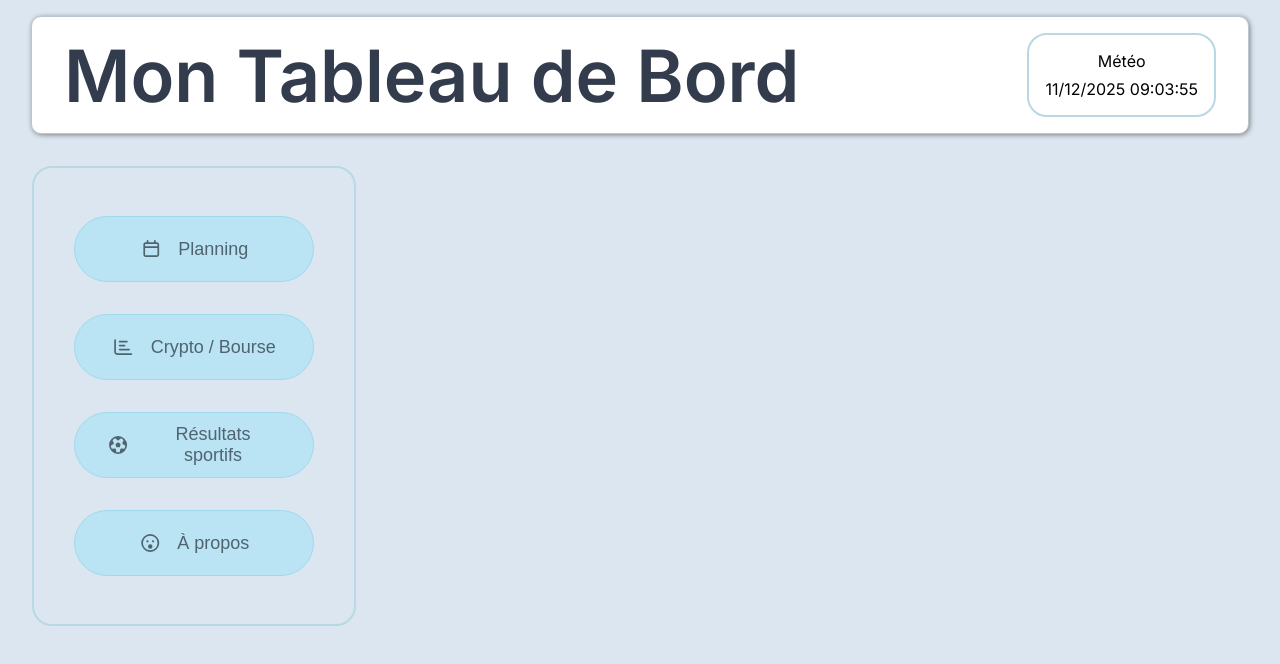
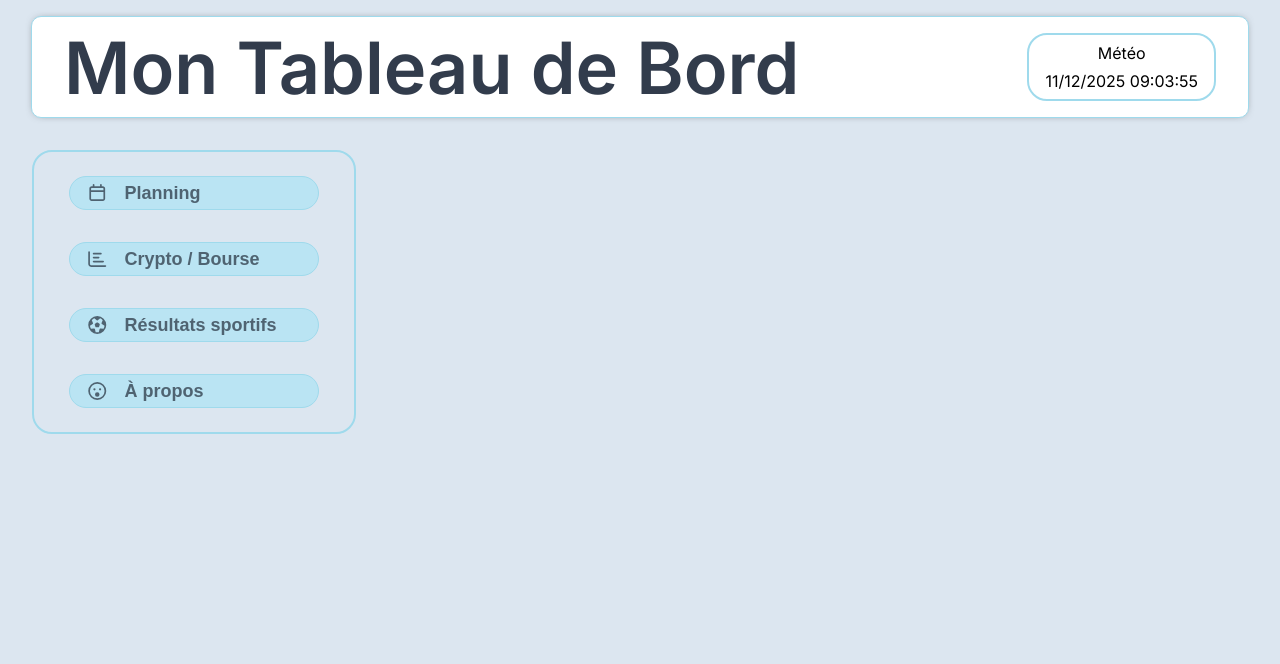
Before and after one commit to ssiimmoonndev/dashboard, a React (Vite) app in the folder DashBoard/: page / in a window 1280 px wide. Shown: the top 664 px of the page. Built offline with nearby package versions, Linux system fonts and the light colour scheme.

Commit message:
Refacto design alignment icons + hover button + reduction padding button + font weight + var

```diff
--- a/DashBoard/src/App.css
+++ b/DashBoard/src/App.css
@@ -1,22 +1,55 @@
 @import url('https://fonts.googleapis.com/css2?family=Inter:wght@400;600;700&display=swap');
+
+:root {
+    /* COLOR */
+    --primary-color: rgb(186, 228, 243);
+    --primary-color-light: rgb(220, 230, 240);
+    --primary-color-dark: rgb(159, 218, 236);
+    --secondary-color:rgb(50, 60, 76);
+    --secondary-color-light:rgb(79, 99, 113);
+    --grey-50: #F6F6F6;
+    --grey-100:#E7E7E7;
+    --grey-200:#D1D1D1;
+    --grey-300:#B0B0B0;
+    --grey-400:#888888;
+    --grey-500:#737373;
+    --grey-600:#5D5D5D;
+    --grey-700:#4F4F4F;
+    --grey-800:#454545;
+    --grey-900:#3D3D3D;
+    --grey-950:#262626;
+
+    /* SPACING */
+    --spacing-xs: 4px;
+    --spacing-sm: 8px;
+    --spacing-md: 16px;
+    --spacing-lg: 24px;
+    --spacing-xl: 32px;
+    --spacing-2xl: 48px;
+
+    /* BORDER RADIUS */
+    --radius-sm: 10px;
+    --radius-md: 20px;
+    --radius-lg: 50px;
+}
 
 body {
     font-family: 'Inter', sans-serif;
-    background-color: rgb(220, 230, 240);
+    background-color: var(--primary-color-light);
     margin: 0;
 }
 
 header {
     width: 95%;
-    border: solid 1px rgb(183, 200, 209);
-    box-shadow: 1px 1px 5px grey;
+    border: solid 1px var(--primary-color-dark);
+    box-shadow: 0px 0px 10px -5px rgba(0,0,0,0.75);
     background-color: white;
     margin-top: 1rem;
     display: flex;
     justify-self: center;
     justify-content: space-between;
     align-items: center;
-    border-radius: 10px;
+    border-radius: var(--radius-sm);
 
     p {
         margin: 0;
@@ -26,17 +59,16 @@ header {
 h1 {
     font-size: 4.5rem;
     font-weight: 600;
-    color: rgb(50, 60, 76);
+    color: var(--secondary-color);
     display: flex;
     align-items: center;
     margin: 0 0 0 2rem;
 }
 .weather-date {
-    /* border: solid 3px rgb(229, 241, 243); */
-    border: solid 2px rgb(184, 217, 227);
-    border-radius: 20px;
+    border: solid 2px var(--primary-color-dark);
+    border-radius: var(--radius-md);
     margin: 1rem 2rem;
-    padding: 1rem 1rem;
+    padding: 0.5rem 1rem;
     display: flex;
     flex-direction: column;
     justify-content: center;
@@ -46,9 +78,9 @@ h1 {
 
 .sidebar {
     margin: 2rem;
-    padding: 3rem 0;
-    border: solid 2px rgb(184, 217, 227);
-    border-radius: 20px;
+    padding: 1.5rem 0;
+    border: solid 2px var(--primary-color-dark);
+    border-radius: var(--radius-md);
     display: flex;
     flex-direction: column;
     align-items: center;
@@ -60,15 +92,20 @@ h1 {
 
 .button-sidebar {
     height: 1rem;
-    width: 75%;
-    border: solid 1px rgb(159, 218, 236);
-    border-radius: 50px;
-    background-color: rgb(186, 228, 243);
-    padding: 2rem;
+    width: 80%;
+    border: solid 1px var(--primary-color-dark);
+    border-radius: var(--radius-lg);
+    background-color: var(--primary-color);
+    padding: 1rem;
     font-size: large;
-    color: rgb(79, 99, 113);
+    font-weight: bold;
+    color: var(--secondary-color-light);
     display: flex;
-    justify-content: center;
     gap: 1rem;
     align-items: center;
+    max-width: 250px;
 }
+
+.button-sidebar:hover {
+        background-color: var(--primary-color-dark);
+    }
```
